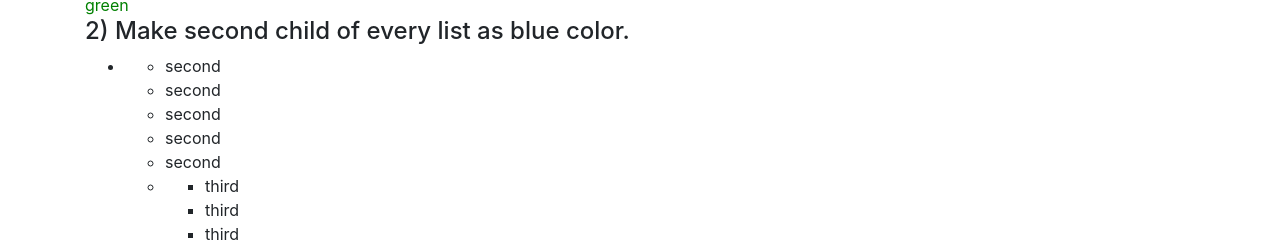
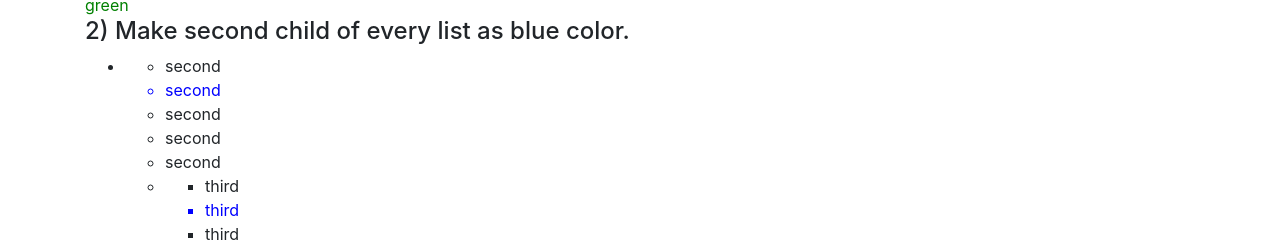
Before and after one commit to sagarrajak/angular-frontend-assigment, an Angular app: page /question-7 in a window 1280 px wide. Shown: the part 565-807 px from the top of the page. Built offline with nearby package versions, Linux system fonts and the light colour scheme.

Commit message:
changed solution to problem 7

```diff
--- a/src/app/question-seven/question-seven.component.scss
+++ b/src/app/question-seven/question-seven.component.scss
@@ -15,8 +15,8 @@ a[href$=".com"] {
   color: green;
 }
 
-#bluecolor {
-  // for second problem
+#bluecolor ul li:nth-child(2) {
+  color: blue;
 }
 
 // Section 4 styles
```
